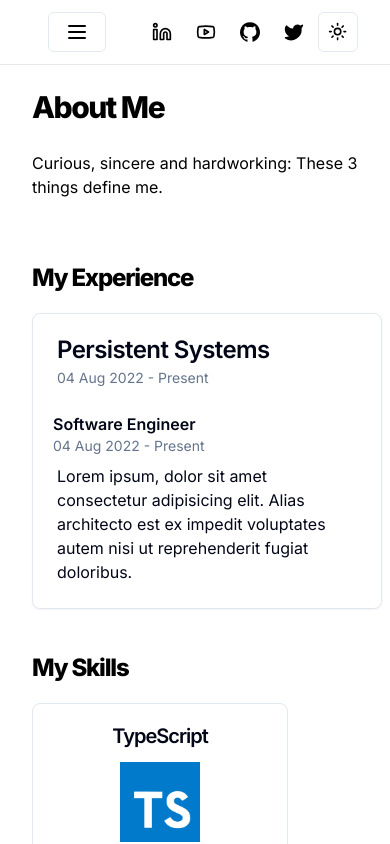
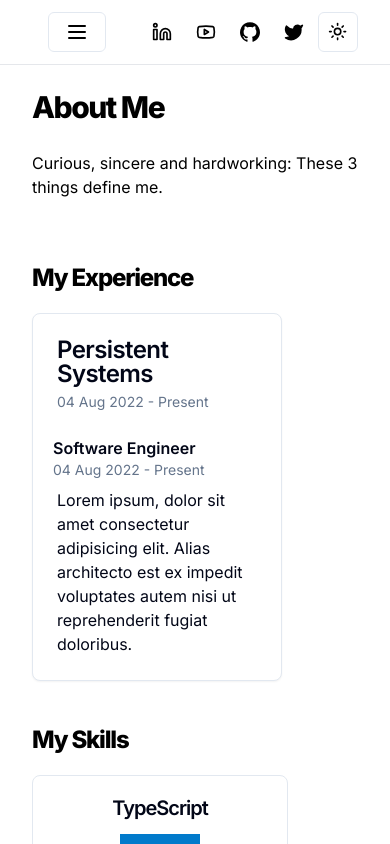
Before and after one commit to floating-dynamo/sridhar-maskeri-portfolio, a Next.js app: page /about in a window 390 px wide. Shown: the top 844 px of the page. Built offline with nearby package versions, Linux system fonts and the light colour scheme.

Commit message:
Made experience card responsive for mobile

```diff
--- a/components/about/experience-card.tsx
+++ b/components/about/experience-card.tsx
@@ -9,7 +9,7 @@ interface ExperienceCardProps {
 
 const ExperienceCard = ({ experience }: ExperienceCardProps) => {
   return (
-    <Card className="w-[350px]">
+    <Card className="w-[250px] md:w-[350px]">
       <CardHeader>
         <CardTitle>{experience.company}</CardTitle>
         <CardDescription>{experience.mainDuration}</CardDescription>
--- a/components/about/experiences.tsx
+++ b/components/about/experiences.tsx
@@ -20,7 +20,7 @@ const Experiences = () => {
   return (
     <div className="mt-10">
       <h1 className="text-2xl font-extrabold leading-tight tracking-tighter md:text-3xl">My Experience</h1>
-      <div className="mt-5">
+      <div className="mt-5 flex flex-wrap">
         {EXPERIENCES.map((experience) => (
           <ExperienceCard key={experience.company} experience={experience} />
         ))}
```
